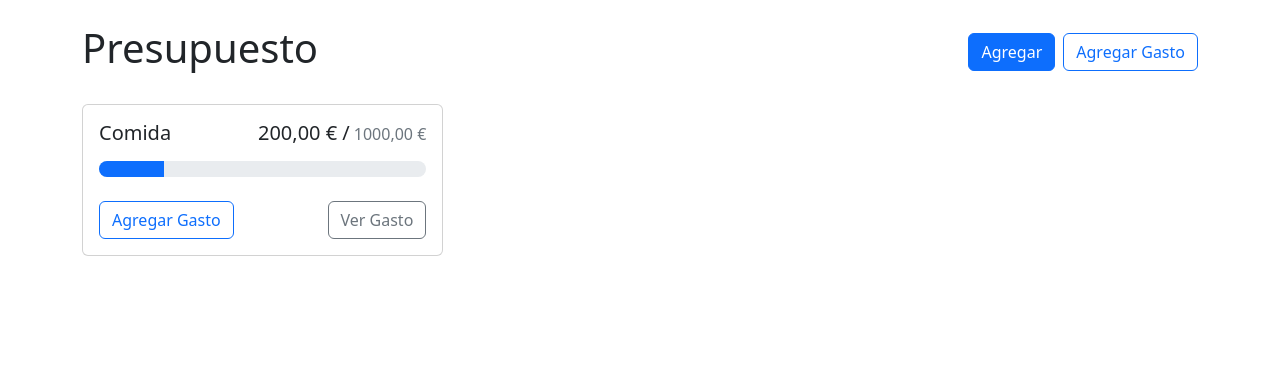
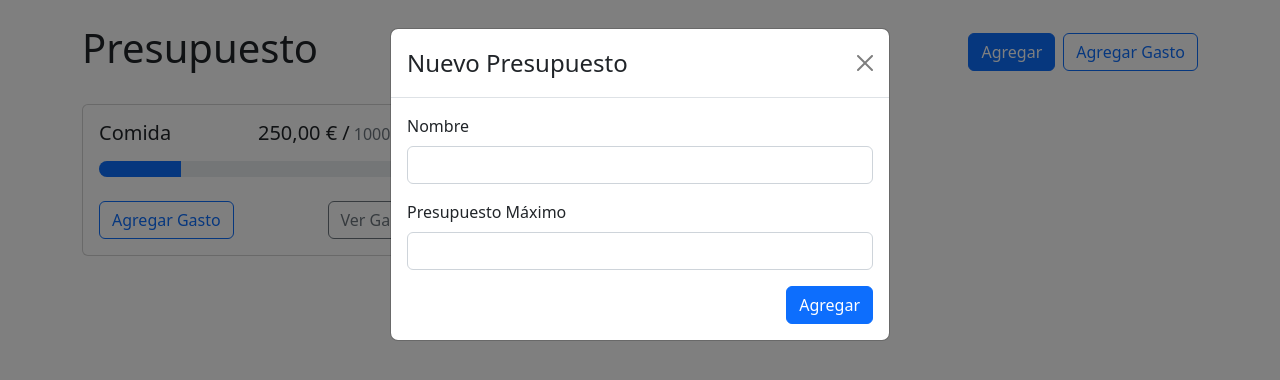
Before and after one commit to marchimac/ga-react-budget, a React (Create React App) app: page / in a window 1280 px wide. Shown: the top 380 px of the page. Built offline with nearby package versions, Linux system fonts and the light colour scheme.

Commit message:
Termino la clase 22112022

```diff
--- a/package.json
+++ b/package.json
@@ -11,6 +11,7 @@
     "react-bootstrap": "^2.6.0",
     "react-dom": "^18.2.0",
     "react-scripts": "5.0.1",
+    "uuid": "^9.0.0",
     "web-vitals": "^2.1.4"
   },
   "scripts": {
--- a/src/App.js
+++ b/src/App.js
@@ -1,10 +1,12 @@
 import { Button, Stack } from 'react-bootstrap';
 import Container from 'react-bootstrap/Container'
 import BudgetCard from './components/BudgetCard';
+import AddBudgetModal from './components/AddBudgetModal';
 
 function App() {
   return (
-    <Container>
+    <>
+      <Container>
       <Stack direction='horizontal' gap='2' className='mb-4 mt-4' >
         <h1 className='me-auto'>Presupuesto</h1>
         <Button variant='primary'>Agregar</Button>
@@ -20,11 +22,14 @@
       >
         <BudgetCard
           name='Comida'
-          amount={200}
+          amount={250}
           max={1000}
         />
       </div>
     </Container>
+    <AddBudgetModal show /> {/* show para que muestre */}
+    </>
+
   );
 }
 
--- /dev/null
+++ b/src/components/AddBudgetModal.js
@@ -0,0 +1,39 @@
+import React, { useRef } from 'react'
+import { Form, Modal, Button } from 'react-bootstrap'
+import { useBudgets } from '../contexts/BudgetContexts'
+
+export default function AddBudgetModal({ show, handleClose}) {
+  const nameRef = useRef()
+  const maxRef = useRef()
+  const { addBudget } = useBudgets()
+  function handleSubmit(e) {
+    e.preventDefault()
+    addBudget({
+      name: nameRef.current.value,
+      max: parseFloat(maxRef.current.value)
+    })
+  }
+  return (
+    <Modal show={show} onHide={handleClose}>
+      <Form onSubmit={handleSubmit}>
+        <Modal.Header closeButton>
+          <Modal.Title>Nuevo Presupuesto</Modal.Title>
+        </Modal.Header>
+        <Modal.Body>
+          <Form.Group controlId='name' className='mb-3'>
+            <Form.Label>Nombre</Form.Label>
+            <Form.Control ref={ nameRef } type='text' required />
+          </Form.Group>
+
+          <Form.Group controlId='max' className='mb-3'>
+            <Form.Label>Presupuesto Máximo</Form.Label>
+            <Form.Control ref={ maxRef } type='number' required min={0} step={0.01} />
+          </Form.Group>
+          <div className='d-flex justify-content-end'>
+            <Button variant='primary' type='submit'>Agregar</Button>
+          </div>
+        </Modal.Body>
+      </Form>
+    </Modal>
+  )
+}
--- a/src/contexts/BudgetContexts.js
+++ b/src/contexts/BudgetContexts.js
@@ -1,4 +1,6 @@
-import React, { useContext, useState } from 'react'
+import React, { useContext } from 'react'    /* useState dentro de las llaves */
+import { v4 as uuid } from 'uuid'
+import useLocalStorage from '../hooks/useLocalStorage'
 
 const BudgetContext = React.createContext();
 
@@ -6,37 +8,39 @@
   return useContext(BudgetContext)
 }
 
-// {
-//   id,
-//   nombre,      Budget
-//   max,
-
-// }
-
-//   id,
-//   IDpresupuesto,   Expenses
-//   descripcion,
-//   cantidad
-
 export const BudgetProvider = ({ children }) => {
-  const [budgets, setButgets] = useState([])
-  const [expenses, setExpenses] = useState([])
+  const [budgets, setBudgets] = useLocalStorage('budgets', [])
+  const [expenses, setExpenses] = useLocalStorage('expenses', [])
 
   function getBudgetExpenses(budgetId) {
     return expenses.filter(expenses => expenses.budgetId === budgetId)
   }
 
-  function addExpense() {
+  function addExpense({ description, amount, budgetId }) {
+    setExpenses(prevExpenses => {
+      return [ ...prevExpenses, { id: uuid(), description, amount, budgetId } ]
+    })
+  }
 
+  function addBudget({ name, max }) {
+    setBudgets( prevBudgets => {
+      if( prevBudgets.find(budget => budget.name === name) ) {
+        return prevBudgets
+      }
+      return [ ...prevBudgets, { id: uuid(), name, max }]
+    })
   }
-  function addBudget() {
 
+  function deleteExpense({ id }) {
+    setExpenses(prevExpenses => {
+      return prevExpenses.filter(expense => expense.id !== id)
+    })
   }
-  function deleteExpense() {
 
-  }
-  function deleteBudget() {
-
+  function deleteBudget({ id }) {
+    setBudgets(prevBudgets => {
+      return prevBudgets.filter(budget => budget.id !== id)
+    })
   }
 
   return (
@@ -52,3 +56,15 @@
           {children}
        </BudgetContext.Provider>)
 }
+
+
+// Budget (objeto)
+// id
+// name
+// max
+
+// Expense (objeto)
+// id
+// IDpresupuesto
+// descripcion
+// cantidad
--- /dev/null
+++ b/src/hooks/useLocalStorage.js
@@ -0,0 +1,20 @@
+import { useState, useEffect } from "react";
+
+export default function useLocalStorage (key, defaultValue) {
+  const [value, setValue] = useState(() => {
+    const jsonValue = localStorage.getItem(key)
+    if ( jsonValue !== null ) return JSON.parse(jsonValue)
+
+    if ( typeof defaultValue === 'function') {
+      return defaultValue()
+    } else {
+      return defaultValue
+    }
+  })
+
+  useEffect(() => {
+    localStorage.setItem(key, JSON.stringify(value))
+  }, [key, value])
+
+  return [value, setValue]
+}
--- a/src/index.js
+++ b/src/index.js
@@ -6,7 +6,10 @@
 
 const root = ReactDOM.createRoot(document.getElementById('root'));
 root.render(
-  <BudgetProvider>
-    <App />
-  </BudgetProvider>
+  <React.StrictMode>
+    <BudgetProvider>
+      <App />
+    </BudgetProvider>
+  </React.StrictMode>
+
 );
```
Also changed, not shown: 1 other file (tests, documents, lock files or other folders).
